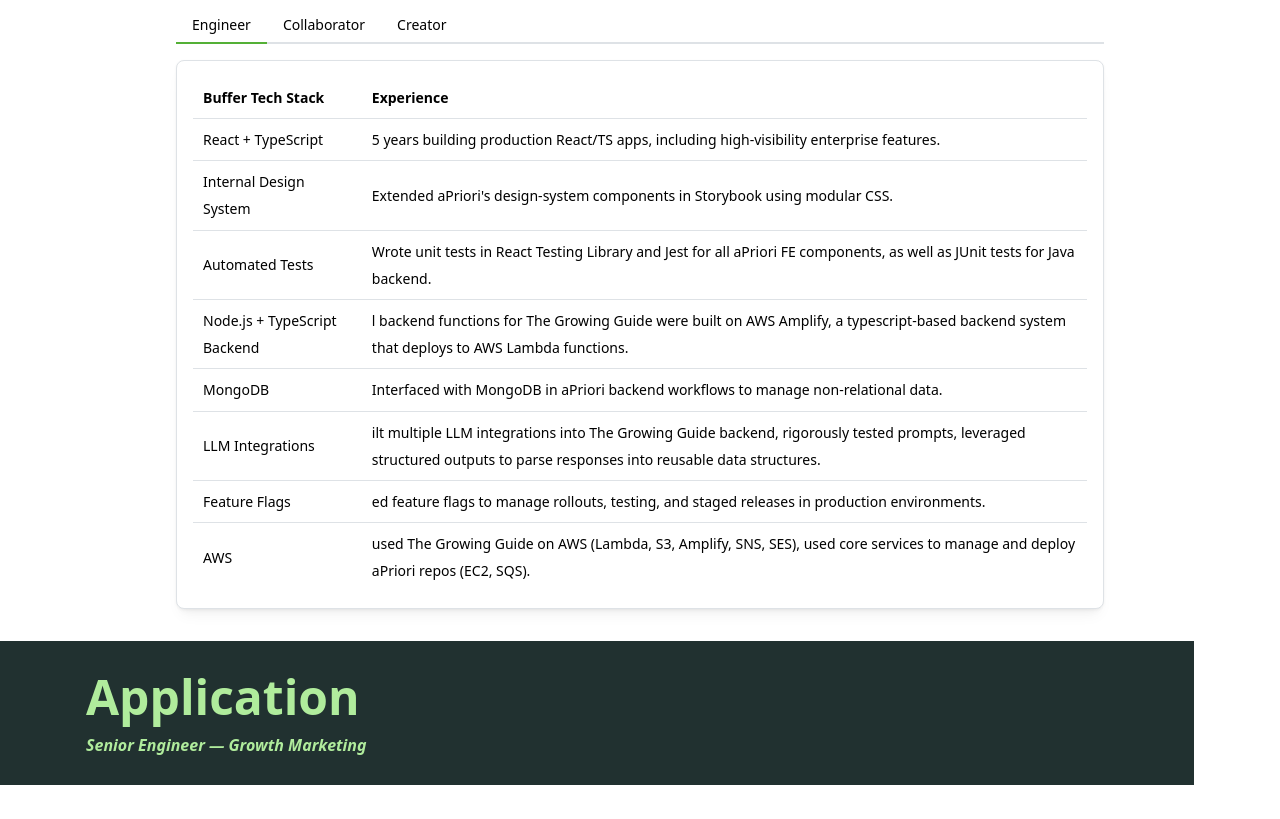
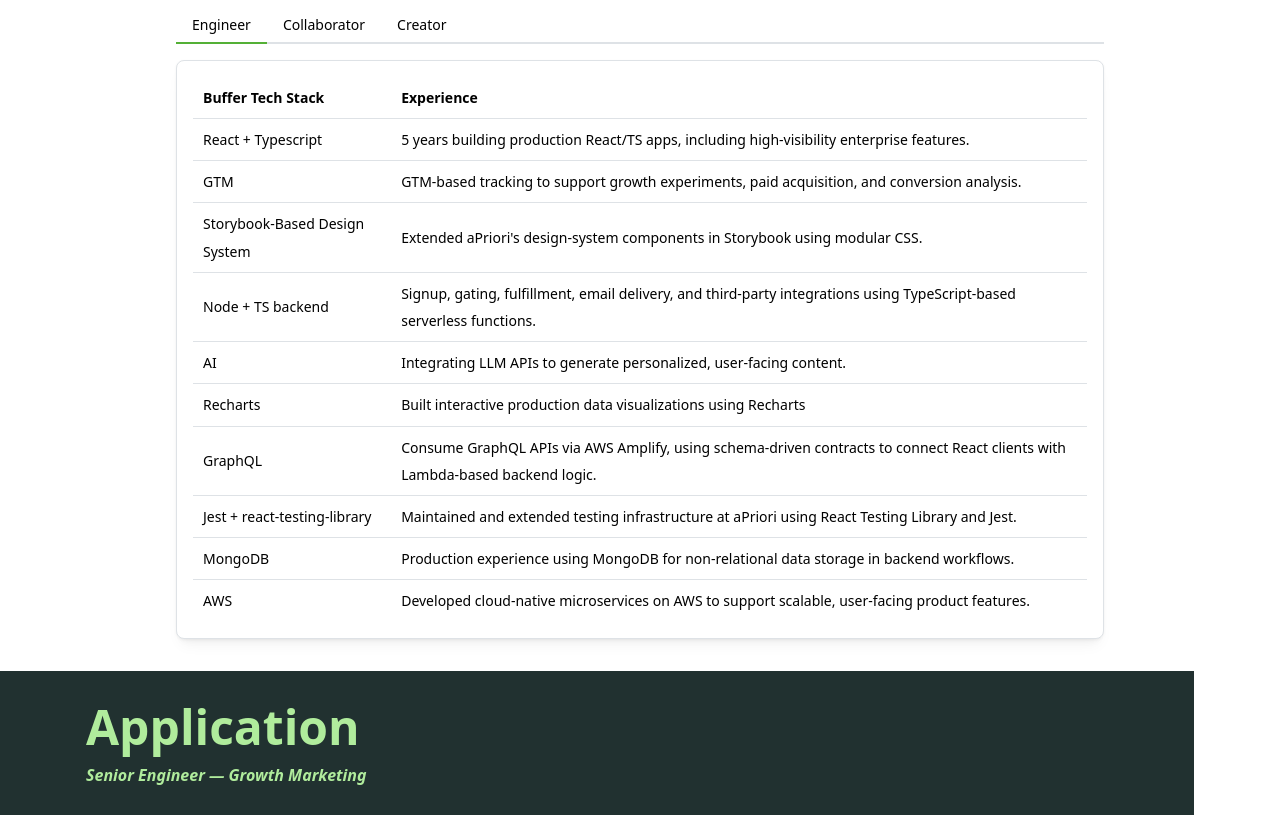
Before and after one commit to jakesolomon/jakewantstoworkatbuffer, a React (Vite) app: page / in a window 1280 px wide. Shown: the part 2119-2938 px from the top of the page. Built offline with nearby package versions, Linux system fonts and the light colour scheme.

Commit message:
Refine / target tech skills table

```diff
--- a/src/WhyJakeSection.tsx
+++ b/src/WhyJakeSection.tsx
@@ -16,14 +16,16 @@ import MeKick from "./assets/me-kick.png"
 function WhyJakeSection() {
 
   const elements = [
-    { tech: "React + TypeScript", experience: "5 years building production React/TS apps, including high-visibility enterprise features." },
-    { tech: "Internal Design System", experience: "Extended aPriori's design-system components in Storybook using modular CSS." },
-    { tech: "Automated Tests", experience: "Wrote unit tests in React Testing Library and Jest for all aPriori FE components, as well as JUnit tests for Java backend." },
-    { tech: "Node.js + TypeScript Backend", experience: "l backend functions for The Growing Guide were built on AWS Amplify, a typescript-based backend system that deploys to AWS Lambda functions." },
-    { tech: "MongoDB", experience: "Interfaced with MongoDB in aPriori backend workflows to manage non-relational data." },
-    { tech: "LLM Integrations", experience: "ilt multiple LLM integrations into The Growing Guide backend, rigorously tested prompts, leveraged structured outputs to parse responses into reusable data structures." },
-    { tech: "Feature Flags", experience: "ed feature flags to manage rollouts, testing, and staged releases in production environments." },
-    { tech: "AWS", experience: "used The Growing Guide on AWS (Lambda, S3, Amplify, SNS, SES), used core services to manage and deploy aPriori repos (EC2, SQS)." }
+    { tech: "React + Typescript", experience: "5 years building production React/TS apps, including high-visibility enterprise features."},
+    { tech: "GTM", experience: "GTM-based tracking to support growth experiments, paid acquisition, and conversion analysis."},
+    { tech: "Storybook-Based Design System", experience: "Extended aPriori's design-system components in Storybook using modular CSS."},
+    { tech: "Node + TS backend", experience: "Signup, gating, fulfillment, email delivery, and third-party integrations using TypeScript-based serverless functions."},
+    { tech: "AI", experience: "Integrating LLM APIs to generate personalized, user-facing content."},
+    { tech: "Recharts", experience: "Built interactive production data visualizations using Recharts"},
+    { tech: "GraphQL", experience: "Consume GraphQL APIs via AWS Amplify, using schema-driven contracts to connect React clients with Lambda-based backend logic."},
+    { tech: "Jest + react-testing-library", experience: "Maintained and extended testing infrastructure at aPriori using React Testing Library and Jest."},
+    { tech: "MongoDB", experience: "Production experience using MongoDB for non-relational data storage in backend workflows."},
+    { tech: "AWS", experience: "Developed cloud-native microservices on AWS to support scalable, user-facing product features."},
   ]
 
   const rows = elements.map((element) => (
```
